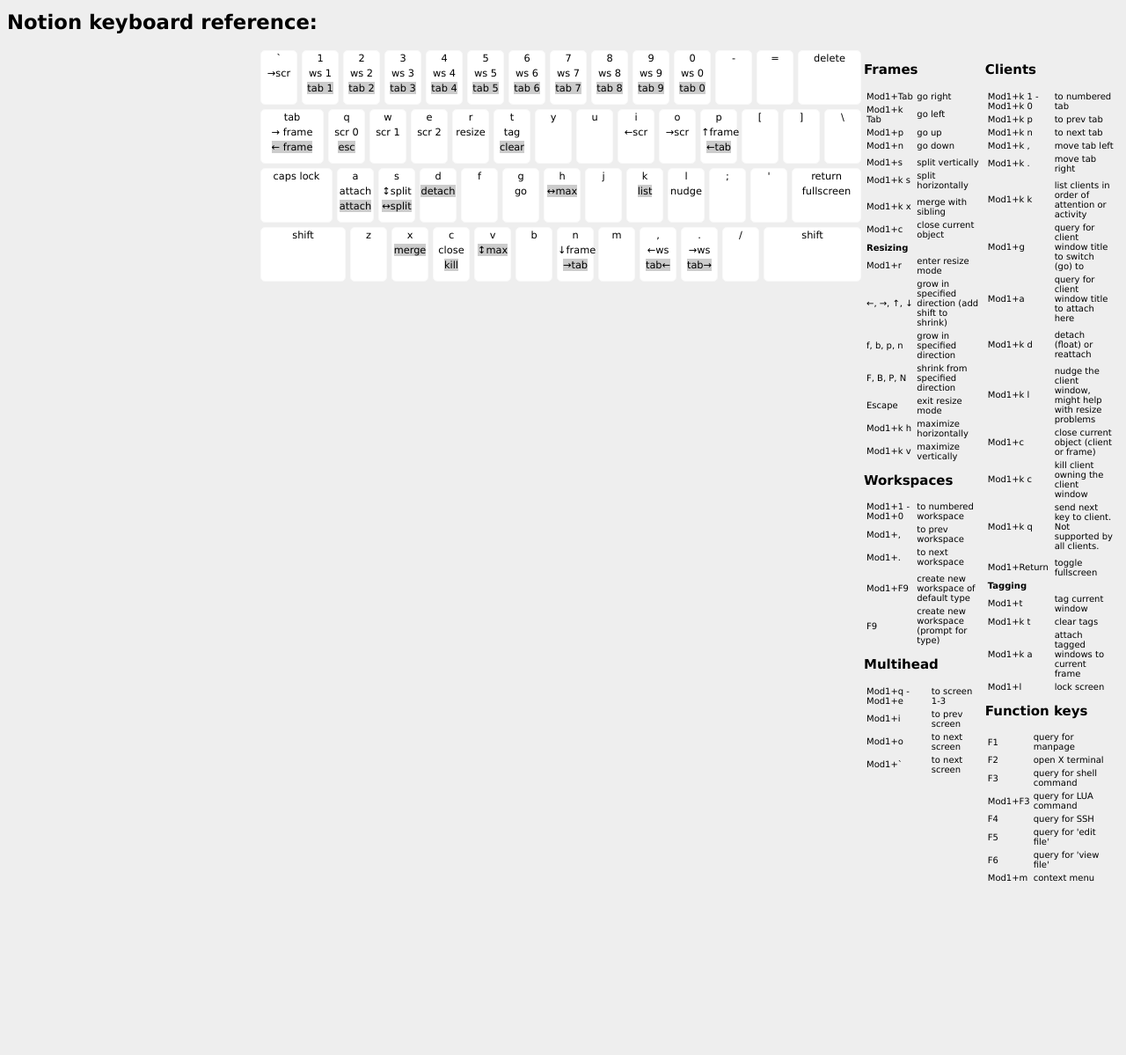
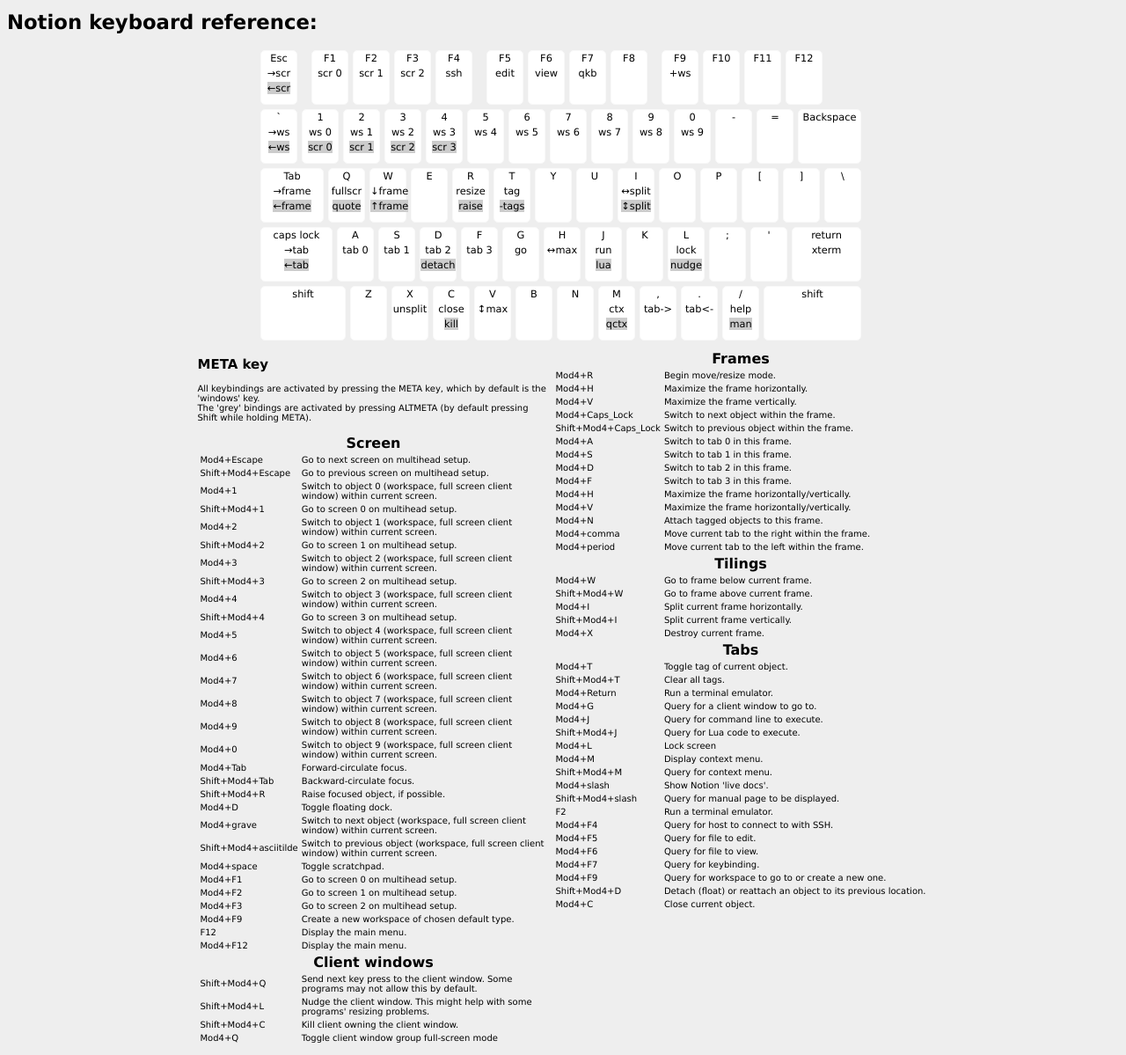
Before and after one commit to raboof/notion, a Jekyll site: the page notionkeys.html, which Jekyll copies as it is, in a window 1280 px wide. Shown: the whole page at 88% size. Built offline with Jekyll 4.4.1, drawn with Linux system fonts in a browser that asks for light colours; nearby versions of some CDN libraries; before the commit the page ends 1017 px from its top, so only the background shows below that.

Commit message:
Updated keybindings

```diff
--- a/notionkeys.html
+++ b/notionkeys.html
@@ -3,9 +3,115 @@
   <meta http-equiv="Content-Type" content="text/html; charset=UTF-8" />
 
     <title>Notion keyboard reference</title>
-    <link rel="stylesheet" type="text/css" href="assets/css/kbd.css" />
+    <style>
+* {
+}
+
+body {
+    font: 71%/1.5 Verdana, Sans-Serif;
+    background: #eee;
+}
+#container {
+    margin: 0;
+    padding: 0;
+    margin: auto;
+    width: 688px;
+}
+#write {
+    margin: 0 0 5px;
+    padding: 5px;
+    width: 671px;
+    height: 200px;
+    font: 1em/1.5 Verdana, Sans-Serif;
+    background: #fff;
+    border: 1px solid #f9f9f9;
+    -moz-border-radius: 5px;
+    -webkit-border-radius: 5px;
+}
+#keyboard {
+    margin: 0;
+    padding: 0;
+    list-style: none;
+}
+        #keyboard li {
+        float: left;
+        margin: 0 5px 5px 0;
+        width: 40px;
+        height: 60px;
+        #line-height: 40px;
+        text-align: center;
+        background: #fff;
+        border: 1px solid #f9f9f9;
+        -moz-border-radius: 5px;
+        -webkit-border-radius: 5px;
+        }
+            .capslock, .tab, .left-shift {
+            clear: left;
+            }
+                #keyboard .tab, #keyboard .delete, #keyboard .backspace {
+                width: 70px;
+                }
+                #keyboard .capslock {
+                width: 80px;
+                }
+                #keyboard .return {
+                width: 77px;
+                }
+                #keyboard .left-shift {
+                width: 95px;
+                }
+                #keyboard .right-shift {
+                width: 109px;
+                }
+            #keyboard .lastitem {
+            margin-right: 0;
+            }
+            .uppercase {
+            text-transform: uppercase;
+            }
+            #keyboard .space {
+            clear: left;
+            width: 681px;
+            }
+            .on {
+            display: none;
+            }
+            #keyboard li:hover {
+            position: relative;
+            top: 1px;
+            left: 1px;
+            border-color: #e5e5e5;
+            cursor: pointer;
+            }
+.modk, .shift
+{
+  background-color: #CCCCCC;
+}
+h2
+{
+  margin-top: 10px;
+}
+.legend
+{
+  clear: both;
+  margin: 10px;
+}
+td
+{
+  font-size: 10px;
+}
+.keytable
+{
+  margin: 0px auto;
+}
+
+#keyboard li.spacer {
+  background: none;
+  border: 1px solid transparent;
+  width: 4px
+}
+</style>
   <script type="text/javascript" src="https://ajax.googleapis.com/ajax/libs/jquery/1.3.2/jquery.min.js"></script>
-  <!--script type="text/javascript" src="js/keyboard.js"></script-->
 <script>
 $().ready(function(){
   $('.shortcut').mouseenter(function() {
@@ -34,148 +140,167 @@
 <h1>Notion keyboard reference:</h1>
 
 <!-- CSS keyboard from http://net.tutsplus.com/tutorials/javascript-ajax/creating-a-keyboard-with-css-and-jquery/ -->
+
 <div id="container">
-    <ul id="keyboard">
-        <li id="grave">`<br>&rarr;scr</li>
-        <li class="ws client number">1<br>ws 1<br><span class="modk">tab 1</span></li>
-        <li class="ws client number">2<br>ws 2<br><span class="modk">tab 2</span></li>
-        <li class="ws client number">3<br>ws 3<br><span class="modk">tab 3</span></li>
-        <li class="ws client number">4<br>ws 4<br><span class="modk">tab 4</span></li>
-        <li class="ws client number">5<br>ws 5<br><span class="modk">tab 5</span></li>
-        <li class="ws client number">6<br>ws 6<br><span class="modk">tab 6</span></li>
-        <li class="ws client number">7<br>ws 7<br><span class="modk">tab 7</span></li>
-        <li class="ws client number">8<br>ws 8<br><span class="modk">tab 8</span></li>
-        <li class="ws client number">9<br>ws 9<br><span class="modk">tab 9</span></li>
-        <li class="ws client number">0<br>ws 0<br><span class="modk">tab 0</span></li>
-        <li>-</li>
-        <li>=</li>
-        <li class="delete lastitem">delete</li>
-        <li id="tab" class="tab frame">tab<br>&rarr; frame<br><span class="modk">&larr; frame</span></li>
-        <li id="q" class="letter mh client scr">q<br>scr 0<br><span class="modk">esc</span></li>
-        <li id="w" class="letter mh scr">w<br>scr 1</li>
-        <li id="e" class="letter mh scr">e<br>scr 2</li>
-        <li id="r" class="letter frame">r<br>resize</li>
-        <li id="t" class="letter client">t<br>tag<br><span class="modk">clear</span></li>
-        <li id="y" class="letter">y</li>
-        <li class="letter">u</li>
-        <li id="i" class="letter mh">i<br>&larr;scr</li>
-        <li id="o" class="letter mh">o<br>&rarr;scr</li>
-        <li id="p" class="letter frame client grow shrink">p<br>&uarr;frame<br><span class="modk">&larr;tab</li>
-        <li>[</li>
-        <li>]</li>
-        <li class="symbol lastitem">\</li>
-        <li id="capslock" class="capslock">caps lock</li>
-        <li id="a" class="letter client">a<br>attach<br><span class="modk">attach</span></li>
-        <li id="s" class="letter frame">s<br>&varr;split<br><span class="modk">&harr;split</span></li>
-        <li id="d" class="letter client">d<br><span class="modk">detach</span></li>
-        <li id="f" class="letter grow shrink">f</li>
-        <li id="g" class="letter client">g<br>go</li>
-        <li id="h" class="letter frame">h<br><span class="modk">&harr;max</span></li>
-        <li id="j" class="letter">j</li>
-        <li id="k" class="letter client">k<br><span class="modk">list</span></li>
-        <li id="l" class="letter client">l<br>nudge</li>
-        <li>;</li>
-        <li>'</li>
-        <li id="return" class="return lastitem client">return<br>fullscreen</li>
-        <li class="left-shift shrink">shift</li>
-        <li class="letter">z</li>
-        <li id="x" class="letter frame">x<br><span class="modk">merge<span></li>
-        <li id="c" class="letter client">c<br>close<br><span class="modk">kill</span></li>
-        <li id="v" class="letter frame">v<br><span class="modk">&varr;max</span></li>
-        <li id="k" class="letter grow shrink">b</li>
-        <li id="n" class="letter frame client grow shrink">n<br>&darr;frame<br><span class="modk">&rarr;tab</span></li>
-        <li id="m" class="letter">m</li>
-        <li id="comma" class="ws client">,<br>&larr;ws<br><span class="modk">tab&larr;</li>
-        <li id="period" class="ws client">.<br>&rarr;ws<br><span class="modk">tab&rarr;</li>
-        <li>/</li>
-        <li class="right-shift shrink lastitem">shift</li>
-    </ul>
-</div>
-
-<table class="keytable">
-<tr>
-<td valign="top">
-<div>
-<h2>Frames</h2>
+<ul id="keyboard">
+<li id="Escape">Esc<br>&rarr;scr<br><span class="shift">&larr;scr</shift></li>
+<li class="spacer"></li>
+<li id="F1">F1<br>scr 0</li>
+<li id="F2">F2<br>scr 1</li>
+<li id="F3">F3<br>scr 2</li>
+<li id="F4">F4<br>ssh</li>
+<li class="spacer"></li>
+<li id="F5">F5<br>edit</li>
+<li id="F6">F6<br>view</li>
+<li id="F7">F7<br>qkb</li>
+<li id="F8">F8</li>
+<li class="spacer"></li>
+<li id="F9">F9<br>+ws</li>
+<li id="F10">F10</li>
+<li id="F11">F11</li>
+<li id="F12">F12</li>
+<li class="spacer"></li>
+<li class="spacer"></li>
+<li class="spacer"></li>
+<li id="grave">`<br>&rarr;ws<br><span class="shift">&larr;ws</shift></li>
+<li id="1">1<br>ws 0<br><span class="shift">scr 0</shift></li>
+<li id="2">2<br>ws 1<br><span class="shift">scr 1</shift></li>
+<li id="3">3<br>ws 2<br><span class="shift">scr 2</shift></li>
+<li id="4">4<br>ws 3<br><span class="shift">scr 3</shift></li>
+<li id="5">5<br>ws 4</li>
+<li id="6">6<br>ws 5</li>
+<li id="7">7<br>ws 6</li>
+<li id="8">8<br>ws 7</li>
+<li id="9">9<br>ws 8</li>
+<li id="0">0<br>ws 9</li>
+<li id="-">-</li>
+<li id="equal">=</li>
+<li id="BackSpace" class="backspace lastitem">Backspace</li>
+<li id="Tab" class="tab">Tab<br>&rarr;frame<br><span class="shift">&larr;frame</shift></li>
+<li id="Q">Q<br>fullscr<br><span class="shift">quote</shift></li>
+<li id="W">W<br>&darr;frame<br><span class="shift">&uarr;frame</shift></li>
+<li id="E">E</li>
+<li id="R">R<br>resize<br><span class="shift">raise</shift></li>
+<li id="T">T<br>tag<br><span class="shift">-tags</shift></li>
+<li id="Y">Y</li>
+<li id="U">U</li>
+<li id="I">I<br>&harr;split<br><span class="shift">&varr;split</shift></li>
+<li id="O">O</li>
+<li id="P">P</li>
+<li id="bracketleft">[</li>
+<li id="bracketright">]</li>
+<li id="backslash" class="lastitem">\</li>
+<li id="Caps_Lock" class="capslock">caps lock<br>&rarr;tab<br><span class="shift">&larr;tab</shift></li>
+<li id="A">A<br>tab 0</li>
+<li id="S">S<br>tab 1</li>
+<li id="D">D<br>tab 2<br><span class="shift">detach</shift></li>
+<li id="F">F<br>tab 3</li>
+<li id="G">G<br>go</li>
+<li id="H">H<br>&harr;max</li>
+<li id="J">J<br>run<br><span class="shift">lua</shift></li>
+<li id="K">K</li>
+<li id="L">L<br>lock<br><span class="shift">nudge</shift></li>
+<li id="semicolon">;</li>
+<li id="apostrophe">'</li>
+<li id="Return" class="return lastitem">return<br>xterm</li>
+<li class="left-shift">shift</li>
+<li id="Z">Z</li>
+<li id="X">X<br>unsplit</li>
+<li id="C">C<br>close<br><span class="shift">kill</shift></li>
+<li id="V">V<br>&varr;max</li>
+<li id="B">B</li>
+<li id="N">N</li>
+<li id="M">M<br>ctx<br><span class="shift">qctx</shift></li>
+<li id="comma">,<br>tab-></li>
+<li id="period">.<br>tab<-</li>
+<li id="slash">/<br>help<br><span class="shift">man</shift></li>
+<li class="right-shift lastitem">shift</li>
+</ul></div><table class="keytable" style="clear: left">
+<tbody><tr>
+<td width="400px" valign="top">
+<h2>META key</h2>
+All keybindings are activated by pressing the META key, which by default is the 'windows' key.<br>
+The 'grey' bindings are activated by pressing ALTMETA (by default pressing Shift while holding META).<br><br>
 <table>
-<tr class="shortcut" ref="#tab"><td>Mod1+Tab</td><td>go right</td></tr></tr>
-<tr class="shortcut" ref="#tab"><td>Mod1+k Tab</td><td>go left</td></tr></tr>
-<tr class="shortcut" ref="#p"><td>Mod1+p</td><td>go up</td></tr>
-<tr class="shortcut" ref="#n"><td>Mod1+n</td><td>go down</td></tr>
-<tr><td></td></tr>
-<tr class="shortcut" ref="#s"><td>Mod1+s</td><td>split vertically</td></tr>
-<tr class="shortcut" ref="#s"><td>Mod1+k s</td><td>split horizontally</td></tr>
-<tr><td></td></tr>
-<tr class="shortcut" ref="#x"><td>Mod1+k x</td><td>merge with sibling</td></tr>
-<tr class="shortcut" ref="#c"><td>Mod1+c</td><td>close current object</td></tr>
-<tr><td colspan="2"><b>Resizing</b></td></tr>
-<tr class="shortcut" ref="#r"><td>Mod1+r</td><td>enter resize mode</td></tr>
-<tr><td>&larr;, &rarr;, &uarr;, &darr;</td><td>grow in specified direction (add shift to shrink)</td></tr>
-<tr class="shortcut" ref=".grow"><td>f, b, p, n</td><td>grow in specified direction</td></tr>
-<tr class="shortcut" ref=".shrink"><td>F, B, P, N</td><td>shrink from specified direction</td></tr>
-<tr><td>Escape</td><td>exit resize mode</td></tr>
-<tr class="shortcut" ref="#h"><td>Mod1+k h</td><td>maximize horizontally</td></tr>
-<tr class="shortcut" ref="#v"><td>Mod1+k v</td><td>maximize vertically</td></tr>
+<tr><th colspan="2">Screen</th></tr>
+<tr class="shortcut" ref="#Escape"><td>Mod4+Escape</td><td>Go to next screen on multihead setup.</td></tr>
+<tr class="shortcut" ref="#Escape"><td>Shift+Mod4+Escape</td><td>Go to previous screen on multihead setup.</td></tr>
+<tr class="shortcut" ref="#1"><td>Mod4+1</td><td>Switch to object 0 (workspace, full screen client window) within current screen.</td></tr>
+<tr class="shortcut" ref="#1"><td>Shift+Mod4+1</td><td>Go to screen 0 on multihead setup.</td></tr>
+<tr class="shortcut" ref="#2"><td>Mod4+2</td><td>Switch to object 1 (workspace, full screen client window) within current screen.</td></tr>
+<tr class="shortcut" ref="#2"><td>Shift+Mod4+2</td><td>Go to screen 1 on multihead setup.</td></tr>
+<tr class="shortcut" ref="#3"><td>Mod4+3</td><td>Switch to object 2 (workspace, full screen client window) within current screen.</td></tr>
+<tr class="shortcut" ref="#3"><td>Shift+Mod4+3</td><td>Go to screen 2 on multihead setup.</td></tr>
+<tr class="shortcut" ref="#4"><td>Mod4+4</td><td>Switch to object 3 (workspace, full screen client window) within current screen.</td></tr>
+<tr class="shortcut" ref="#4"><td>Shift+Mod4+4</td><td>Go to screen 3 on multihead setup.</td></tr>
+<tr class="shortcut" ref="#5"><td>Mod4+5</td><td>Switch to object 4 (workspace, full screen client window) within current screen.</td></tr>
+<tr class="shortcut" ref="#6"><td>Mod4+6</td><td>Switch to object 5 (workspace, full screen client window) within current screen.</td></tr>
+<tr class="shortcut" ref="#7"><td>Mod4+7</td><td>Switch to object 6 (workspace, full screen client window) within current screen.</td></tr>
+<tr class="shortcut" ref="#8"><td>Mod4+8</td><td>Switch to object 7 (workspace, full screen client window) within current screen.</td></tr>
+<tr class="shortcut" ref="#9"><td>Mod4+9</td><td>Switch to object 8 (workspace, full screen client window) within current screen.</td></tr>
+<tr class="shortcut" ref="#0"><td>Mod4+0</td><td>Switch to object 9 (workspace, full screen client window) within current screen.</td></tr>
+<tr class="shortcut" ref="#Tab"><td>Mod4+Tab</td><td>Forward-circulate focus.</td></tr>
+<tr class="shortcut" ref="#Tab"><td>Shift+Mod4+Tab</td><td>Backward-circulate focus.</td></tr>
+<tr class="shortcut" ref="#R"><td>Shift+Mod4+R</td><td>Raise focused object, if possible.</td></tr>
+<tr class="shortcut" ref="#D"><td>Mod4+D</td><td>Toggle floating dock.</td></tr>
+<tr class="shortcut" ref="#grave"><td>Mod4+grave</td><td>Switch to next object (workspace, full screen client window) within current screen.</td></tr>
+<tr class="shortcut" ref="#asciitilde"><td>Shift+Mod4+asciitilde</td><td>Switch to previous object (workspace, full screen client window) within current screen.</td></tr>
+<tr class="shortcut" ref="#space"><td>Mod4+space</td><td>Toggle scratchpad.</td></tr>
+<tr class="shortcut" ref="#F1"><td>Mod4+F1</td><td>Go to screen 0 on multihead setup.</td></tr>
+<tr class="shortcut" ref="#F2"><td>Mod4+F2</td><td>Go to screen 1 on multihead setup.</td></tr>
+<tr class="shortcut" ref="#F3"><td>Mod4+F3</td><td>Go to screen 2 on multihead setup.</td></tr>
+<tr class="shortcut" ref="#F9"><td>Mod4+F9</td><td>Create a new workspace of chosen default type.</td></tr>
+<tr class="shortcut" ref="#F12"><td>F12</td><td>Display the main menu.</td></tr>
+<tr class="shortcut" ref="#F12"><td>Mod4+F12</td><td>Display the main menu.</td></tr>
+<tr><th colspan="2">Client windows</th></tr>
+<tr class="shortcut" ref="#Q"><td>Shift+Mod4+Q</td><td>Send next key press to the client window. Some programs may not allow this by default.</td></tr>
+<tr class="shortcut" ref="#L"><td>Shift+Mod4+L</td><td>Nudge the client window. This might help with some programs' resizing problems.</td></tr>
+<tr class="shortcut" ref="#C"><td>Shift+Mod4+C</td><td>Kill client owning the client window.</td></tr>
+<tr class="shortcut" ref="#Q"><td>Mod4+Q</td><td>Toggle client window group full-screen mode</td></tr>
 </table>
-</div>
-
-<h2>Workspaces</h2>
-<table>
-<tr class="shortcut" ref=".number"><td>Mod1+1 - Mod1+0</td><td>to numbered workspace</td></tr>
-<tr class="shortcut" ref="#comma"><td>Mod1+,</td><td>to prev workspace</td></tr>
-<tr class="shortcut" ref="#period"><td>Mod1+.</td><td>to next workspace</td></tr>
-<tr><td></td></tr>
-<tr><td>Mod1+F9</td><td>create new workspace of default type</td></tr>
-<tr><td>F9</td><td>create new workspace (prompt for type)</td></tr>
+</td><td valign="top"><table>
+<tr><th colspan="2">Frames</th></tr>
+<tr class="shortcut" ref="#R"><td>Mod4+R</td><td>Begin move/resize mode.</td></tr>
+<tr class="shortcut" ref="#H"><td>Mod4+H</td><td>Maximize the frame horizontally.</td></tr>
+<tr class="shortcut" ref="#V"><td>Mod4+V</td><td>Maximize the frame vertically.</td></tr>
+<tr class="shortcut" ref="#Caps_Lock"><td>Mod4+Caps_Lock</td><td>Switch to next object within the frame.</td></tr>
+<tr class="shortcut" ref="#Caps_Lock"><td>Shift+Mod4+Caps_Lock</td><td>Switch to previous object within the frame.</td></tr>
+<tr class="shortcut" ref="#A"><td>Mod4+A</td><td>Switch to tab 0 in this frame.</td></tr>
+<tr class="shortcut" ref="#S"><td>Mod4+S</td><td>Switch to tab 1 in this frame.</td></tr>
+<tr class="shortcut" ref="#D"><td>Mod4+D</td><td>Switch to tab 2 in this frame.</td></tr>
+<tr class="shortcut" ref="#F"><td>Mod4+F</td><td>Switch to tab 3 in this frame.</td></tr>
+<tr class="shortcut" ref="#H"><td>Mod4+H</td><td>Maximize the frame horizontally/vertically.</td></tr>
+<tr class="shortcut" ref="#V"><td>Mod4+V</td><td>Maximize the frame horizontally/vertically.</td></tr>
+<tr class="shortcut" ref="#N"><td>Mod4+N</td><td>Attach tagged objects to this frame.</td></tr>
+<tr class="shortcut" ref="#comma"><td>Mod4+comma</td><td>Move current tab to the right within the frame.</td></tr>
+<tr class="shortcut" ref="#period"><td>Mod4+period</td><td>Move current tab to the left within the frame.</td></tr>
+<tr><th colspan="2">Tilings</th></tr>
+<tr class="shortcut" ref="#W"><td>Mod4+W</td><td>Go to frame below current frame.</td></tr>
+<tr class="shortcut" ref="#W"><td>Shift+Mod4+W</td><td>Go to frame above current frame.</td></tr>
+<tr class="shortcut" ref="#I"><td>Mod4+I</td><td>Split current frame horizontally.</td></tr>
+<tr class="shortcut" ref="#I"><td>Shift+Mod4+I</td><td>Split current frame vertically.</td></tr>
+<tr class="shortcut" ref="#X"><td>Mod4+X</td><td>Destroy current frame.</td></tr>
+<tr><th colspan="2">Tabs</th></tr>
+<tr class="shortcut" ref="#T"><td>Mod4+T</td><td>Toggle tag of current object.</td></tr>
+<tr class="shortcut" ref="#T"><td>Shift+Mod4+T</td><td>Clear all tags.</td></tr>
+<tr class="shortcut" ref="#Return"><td>Mod4+Return</td><td>Run a terminal emulator.</td></tr>
+<tr class="shortcut" ref="#G"><td>Mod4+G</td><td>Query for a client window to go to.</td></tr>
+<tr class="shortcut" ref="#J"><td>Mod4+J</td><td>Query for command line to execute.</td></tr>
+<tr class="shortcut" ref="#J"><td>Shift+Mod4+J</td><td>Query for Lua code to execute.</td></tr>
+<tr class="shortcut" ref="#L"><td>Mod4+L</td><td>Lock screen</td></tr>
+<tr class="shortcut" ref="#M"><td>Mod4+M</td><td>Display context menu.</td></tr>
+<tr class="shortcut" ref="#M"><td>Shift+Mod4+M</td><td>Query for context menu.</td></tr>
+<tr class="shortcut" ref="#slash"><td>Mod4+slash</td><td>Show Notion 'live docs'.</td></tr>
+<tr class="shortcut" ref="#slash"><td>Shift+Mod4+slash</td><td>Query for manual page to be displayed.</td></tr>
+<tr class="shortcut" ref="#F2"><td>F2</td><td>Run a terminal emulator.</td></tr>
+<tr class="shortcut" ref="#F4"><td>Mod4+F4</td><td>Query for host to connect to with SSH.</td></tr>
+<tr class="shortcut" ref="#F5"><td>Mod4+F5</td><td>Query for file to edit.</td></tr>
+<tr class="shortcut" ref="#F6"><td>Mod4+F6</td><td>Query for file to view.</td></tr>
+<tr class="shortcut" ref="#F7"><td>Mod4+F7</td><td>Query for keybinding.</td></tr>
+<tr class="shortcut" ref="#F9"><td>Mod4+F9</td><td>Query for workspace to go to or create a new one.</td></tr>
+<tr class="shortcut" ref="#D"><td>Shift+Mod4+D</td><td>Detach (float) or reattach an object to its previous location.</td></tr>
+<tr class="shortcut" ref="#C"><td>Mod4+C</td><td>Close current object.</td></tr>
 </table>
-
-<h2>Multihead</h2>
-<table>
-<tr class="shortcut" ref=".scr"><td>Mod1+q - Mod1+e</td><td>to screen 1-3</td></tr>
-<tr class="shortcut" ref="#i"><td>Mod1+i</td><td>to prev screen</td></tr>
-<tr class="shortcut" ref="#o"><td>Mod1+o</td><td>to next screen</td></tr>
-<tr class="shortcut" ref="#grave"><td>Mod1+`</td><td>to next screen</td></tr>
+</td></tr></tbody>
 </table>
-
-</td>
-<td>
-
-<h2>Clients</h2>
-<table>
-<tr class="shortcut" ref=".number"><td>Mod1+k 1 - Mod1+k 0</td><td>to numbered tab</td></tr>
-<tr class="shortcut" ref="#p"><td>Mod1+k p</td><td>to prev tab</td></tr>
-<tr class="shortcut" ref="#n"><td>Mod1+k n</td><td>to next tab</td></tr>
-<tr class="shortcut" ref="#comma"><td>Mod1+k ,</td><td>move tab left</td></tr>
-<tr class="shortcut" ref="#dot"><td>Mod1+k .</td><td>move tab right</td></tr>
-<tr><td></td></tr>
-<tr class="shortcut" ref="#k"><td>Mod1+k k</td><td>list clients in order of attention or activity</td></tr>
-<tr class="shortcut" ref="#g"><td>Mod1+g</td><td>query for client window title to switch (go) to</td></tr>
-<tr class="shortcut" ref="#a"><td>Mod1+a</td><td>query for client window title to attach here</td></tr>
-<tr><td></td></tr>
-<tr class="shortcut" ref="#d"><td>Mod1+k d</td><td>detach (float) or reattach</td></tr>
-<tr><td></td></tr>
-<tr class="shortcut" ref="#l"><td>Mod1+k l</td><td>nudge the client window, might help with resize problems</td></tr>
-<tr class="shortcut" ref="#c"><td>Mod1+c</td><td>close current object (client or frame)</td></tr>
-<tr class="shortcut" ref="#c"><td>Mod1+k c</td><td>kill client owning the client window</td></tr>
-<tr class="shortcut" ref="#q"><td>Mod1+k q</td><td>send next key to client. Not supported by all clients.</td></tr>
-<tr><td></td></tr>
-<tr class="shortcut" ref="#return"><td>Mod1+Return</td><td>toggle fullscreen</td></tr>
-<tr><td colspan="2"><b>Tagging</b></td></tr>
-<tr class="shortcut" ref="#t"><td>Mod1+t</td><td>tag current window</td></tr>
-<tr class="shortcut" ref="#t"><td>Mod1+k t</td><td>clear tags</td></tr>
-<tr class="shortcut" ref="#a"><td>Mod1+k a</td><td>attach tagged windows to current frame</td></tr>
-<tr class="shortcut" ref="#l"><td>Mod1+l</td><td>lock screen</td></tr>
-</table>
-<h2>Function keys</h2>
-<table>
-<tr><td>F1</td><td>query for manpage</td></tr>
-<tr><td>F2</td><td>open X terminal</td></tr>
-<tr><td>F3</td><td>query for shell command</td></tr>
-<tr><td>Mod1+F3</td><td>query for LUA command</td></tr>
-<tr><td>F4</td><td>query for SSH</td></tr>
-<tr><td>F5</td><td>query for 'edit file'</td></tr>
-<tr><td>F6</td><td>query for 'view file'</td></tr>
-<tr><td>Mod1+m</td><td>context menu</td></tr>
-</table>
-</td></tr></table>
 </body></html>
```
Also changed, not shown: notion4keys.html (+25 -23 lines).
